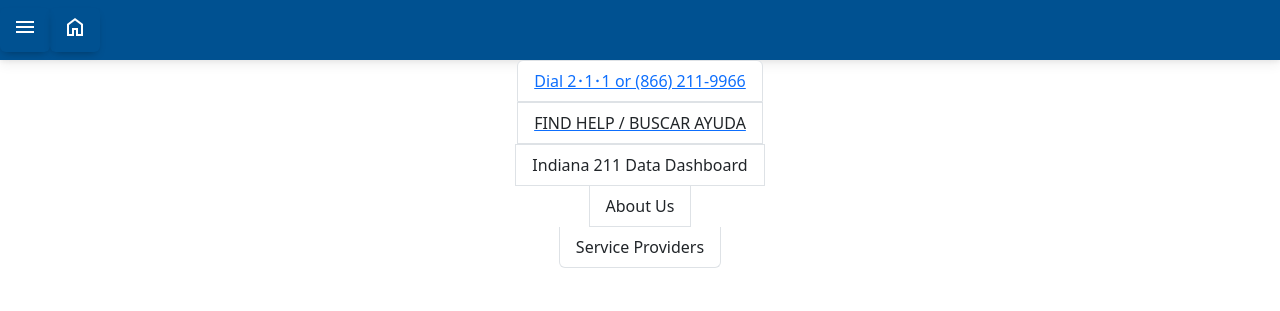
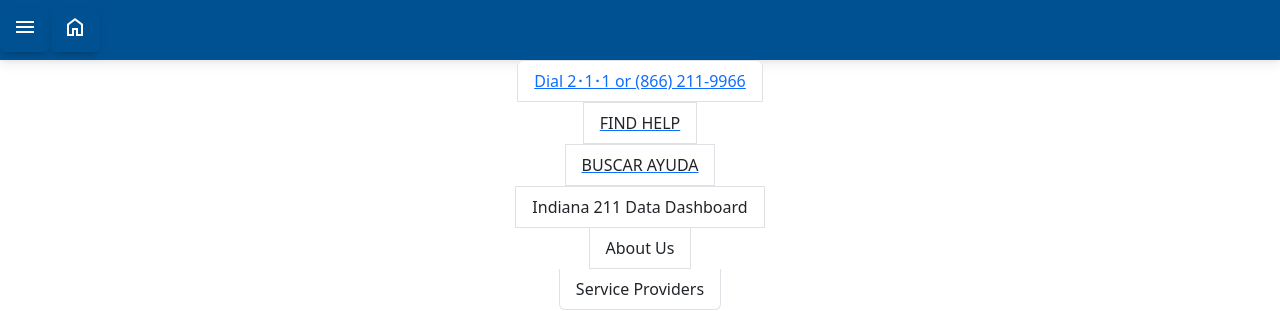
Before and after one commit to rhit-fieldaj1/Indiana211-Website, a website: page final-project/public/zipCode.html in a window 1280 px wide. Both pictures are taken after a click on the link "menu". Shown: the top 311 px of the page. Drawn offline with nearby package versions, Linux system fonts and the light colour scheme; some packages are replaced by stand-ins of ours.

Commit message:
spanish link

```diff
--- a/final-project/public/zipCode.html
+++ b/final-project/public/zipCode.html
@@ -48,10 +48,8 @@
       <li class="list-group-item d-flex justify-content-between lh-condensed" id="menu-phone"> <a href="tel:211">Dial
           2･1･1 or (866)
           211-9966</a></li>
-      <a href="zipCode.html">
-        <li class="list-group-item d-flex justify-content-between lh-condensed" id="menu-findHelp">FIND HELP /
-          BUSCAR AYUDA</li>
-      </a>
+      <a href="zipCode.html"><li class="list-group-item d-flex justify-content-between lh-condensed" id="menu-findHelp">FIND HELP</li></a>
+      <a href="zipCodeSpanish.html"><li class="list-group-item d-flex justify-content-between lh-condensed" id="menu-findHelp">BUSCAR AYUDA</li></a>
       <li class="list-group-item d-flex justify-content-between lh-condensed" id="menu-dataDash">Indiana 211 Data
         Dashboard</li>
       <li class="list-group-item d-flex justify-content-between lh-condensed" id="menu-about">About Us</li>
```
Also changed, not shown: final-project/public/home.html (+2 -2 lines), final-project/public/resources.html (+2 -4 lines), final-project/public/zipCodeLanguage.html (+3 -4 lines), final-project/public/zipCodeSpanish.html (+3 -4 lines).
